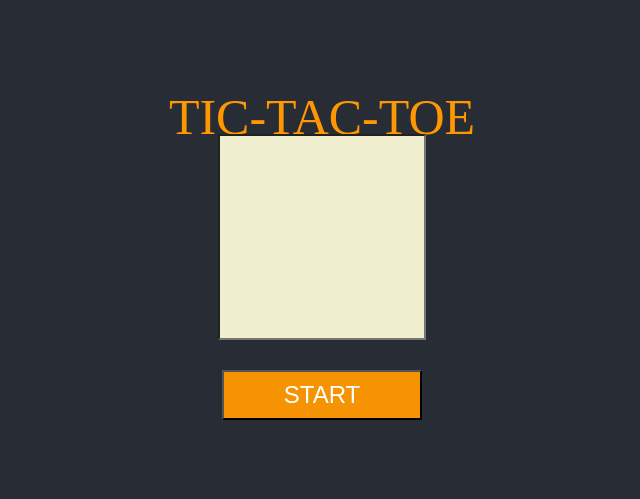
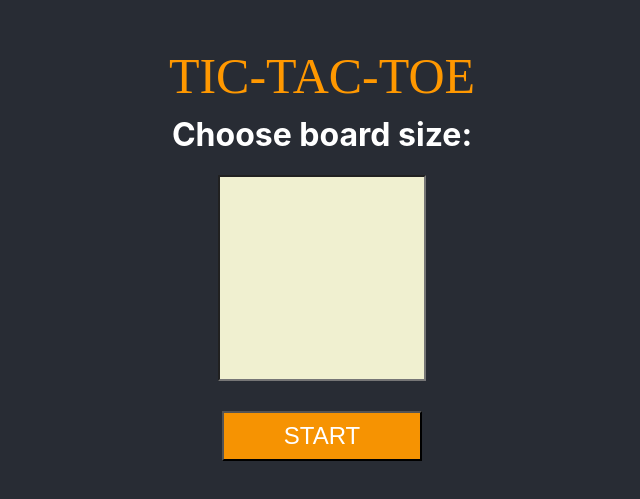
Before and after one commit to yonin7/tic-tac-toe-game, a React (Create React App) app: page / in a window 1280 px wide. Shown: the part 163-662 px from the top of the page, without its empty margins (318-958 px from the left). Built offline with nearby package versions, Linux system fonts and the light colour scheme.

Commit message:
add title too board size

```diff
--- a/src/Components/StartGame.tsx
+++ b/src/Components/StartGame.tsx
@@ -1,6 +1,6 @@
 import React, { useState } from 'react'
 
-import { Container, BoardSizeInput,Button } from "./StartGameStyles";
+import { Container, BoardSizeInput,Button,BoardSizeContainer } from "./StartGameStyles";
 
 const StartGame:React.FC<{restartHandler:(setBoardSize:number|null)=>void}>  = ({restartHandler}) => {
 
@@ -10,7 +10,10 @@ const StartGame:React.FC<{restartHandler:(setBoardSize:number|null)=>void}>  = (
 
     return (
         <Container>
+            <BoardSizeContainer>
+            <h1>Choose board size:</h1>
             <BoardSizeInput onChange={(e:any)=>sizeInput(e)} />
+            </BoardSizeContainer>
             <Button onClick={()=>restartHandler(newBoardSize)}>START</Button>
         </Container>
     )
--- a/src/Components/StartGameStyles.ts
+++ b/src/Components/StartGameStyles.ts
@@ -14,6 +14,16 @@ export const Container = styled.div`
   gap:30px;
   width: 100%;
   height: 100%;
+`;
+export const BoardSizeContainer = styled.div`
+  display: flex;
+  justify-content: center;
+  align-items: center;
+  flex-direction: column;
+  color:#fff;
+`;
+export const BoardSizeTitle = styled.h1`
+
 `;
 export const BoardSizeInput = styled.input.attrs((props) => ({
     type: "number",
```
